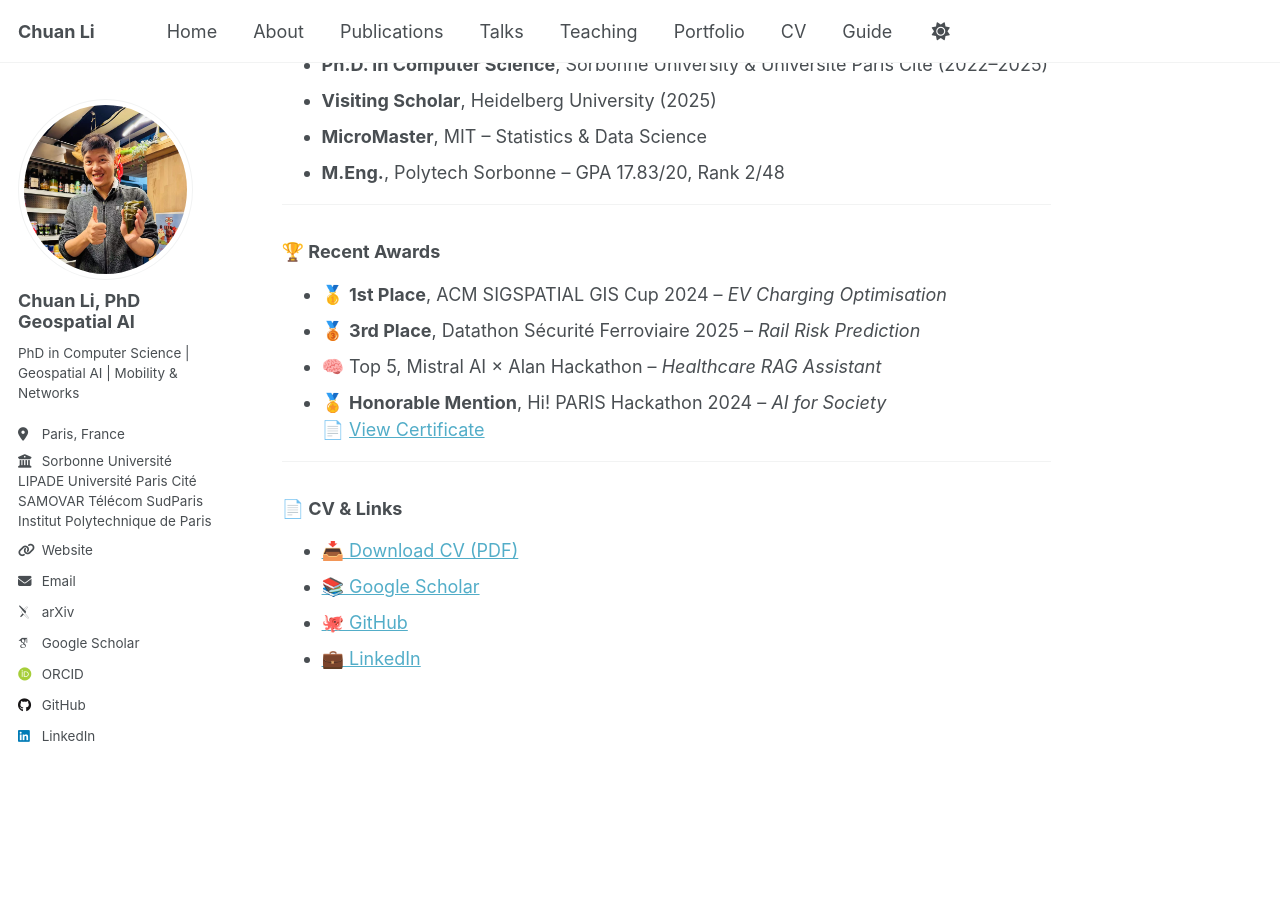
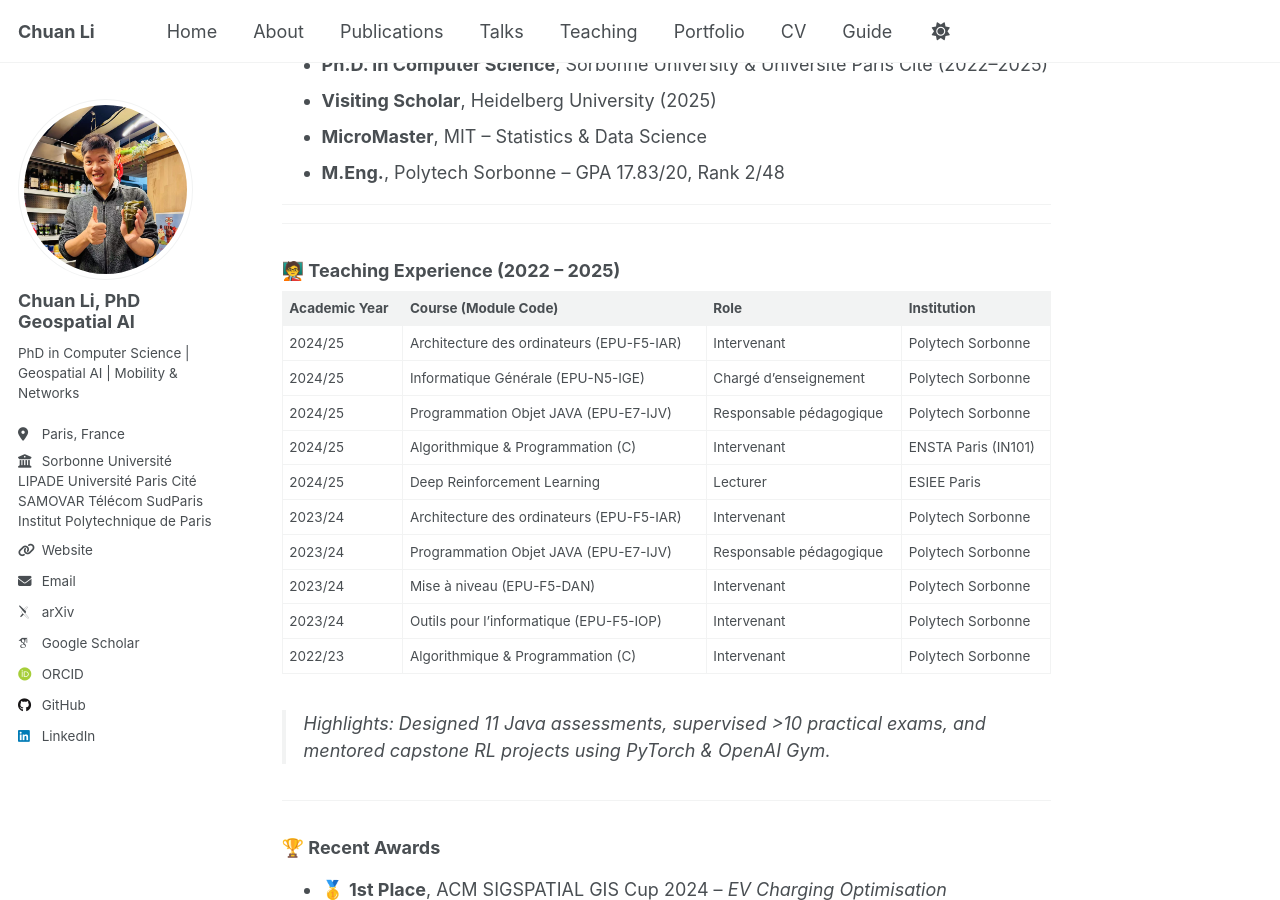
Before and after one commit to MrLIChuan/MrLIChuan.github.io, a Jekyll site: the page built from _pages/about.md, in a window 1280 px wide and 900 px high, scrolled down 543 px. Built offline with Jekyll 4.4.1, drawn with Linux system fonts in a browser that asks for light colours; some web fonts are replaced; a script that is not in the unit is left out.

Commit message:
Update about.md

```diff
--- a/_pages/about.md
+++ b/_pages/about.md
@@ -28,6 +28,27 @@ I also serve as a teaching associate for:
 
 ---
 
+---
+
+### 🧑‍🏫 Teaching Experience  (2022 – 2025)
+
+| Academic Year | Course (Module Code) | Role | Institution |
+|---------------|----------------------|------|-------------|
+| 2024/25 | Architecture des ordinateurs (EPU-F5-IAR) | Intervenant | Polytech Sorbonne |
+| 2024/25 | Informatique Générale (EPU-N5-IGE) | Chargé d’enseignement | Polytech Sorbonne |
+| 2024/25 | Programmation Objet JAVA (EPU-E7-IJV) | Responsable pédagogique | Polytech Sorbonne |
+| 2024/25 | Algorithmique & Programmation (C) | Intervenant | ENSTA Paris (IN101) |
+| 2024/25 | Deep Reinforcement Learning | Lecturer | ESIEE Paris |
+| 2023/24 | Architecture des ordinateurs (EPU-F5-IAR) | Intervenant | Polytech Sorbonne |
+| 2023/24 | Programmation Objet JAVA (EPU-E7-IJV) | Responsable pédagogique | Polytech Sorbonne |
+| 2023/24 | Mise à niveau (EPU-F5-DAN) | Intervenant | Polytech Sorbonne |
+| 2023/24 | Outils pour l’informatique (EPU-F5-IOP) | Intervenant | Polytech Sorbonne |
+| 2022/23 | Algorithmique & Programmation (C) | Intervenant | Polytech Sorbonne |
+
+> *Highlights*: Designed 11 Java assessments, supervised \>10 practical exams, and mentored capstone RL projects using PyTorch & OpenAI Gym.
+
+---
+
 ### 🏆 Recent Awards
 - 🥇 **1st Place**, ACM SIGSPATIAL GIS Cup 2024 – *EV Charging Optimisation*
 - 🥉 **3rd Place**, Datathon Sécurité Ferroviaire 2025 – *Rail Risk Prediction*
```
